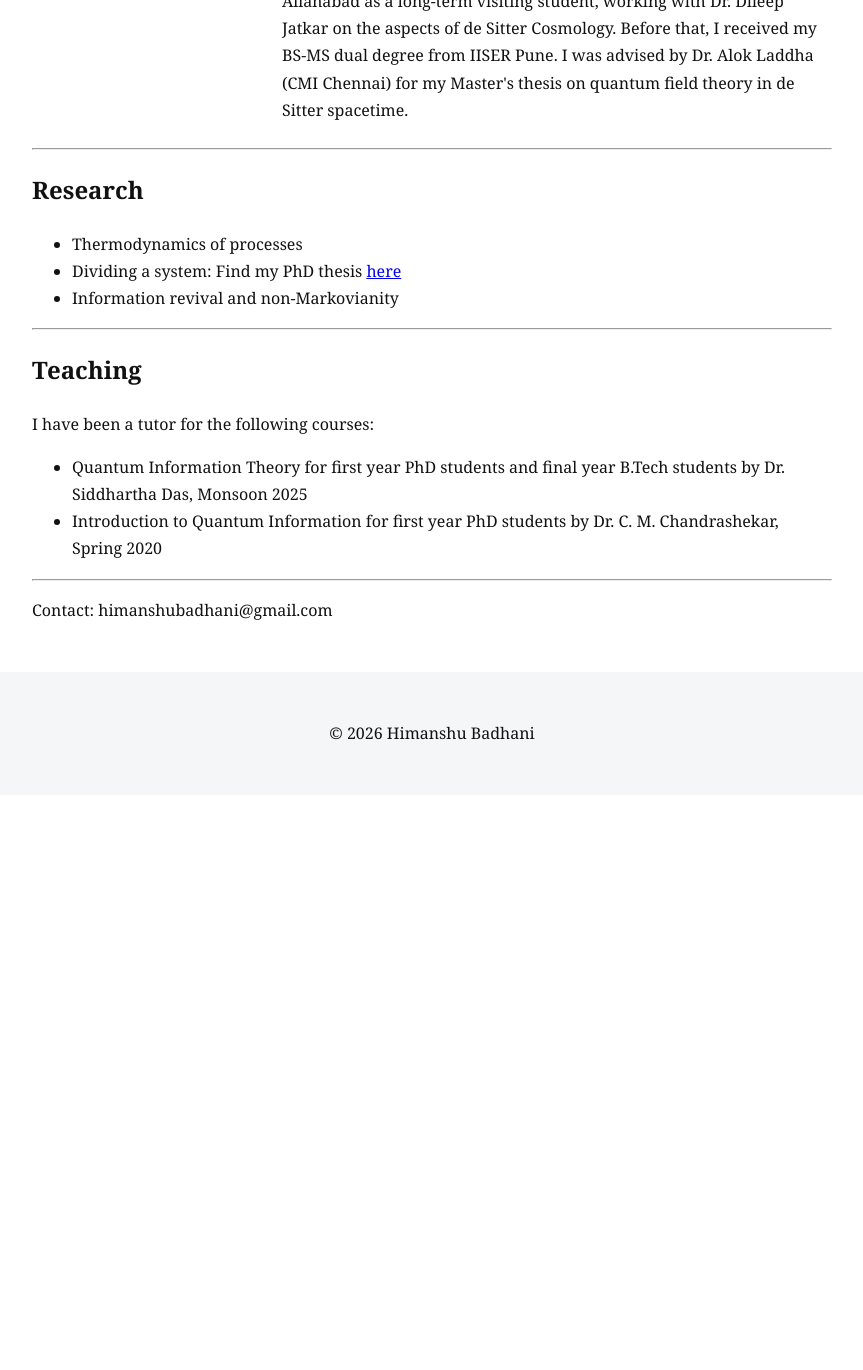
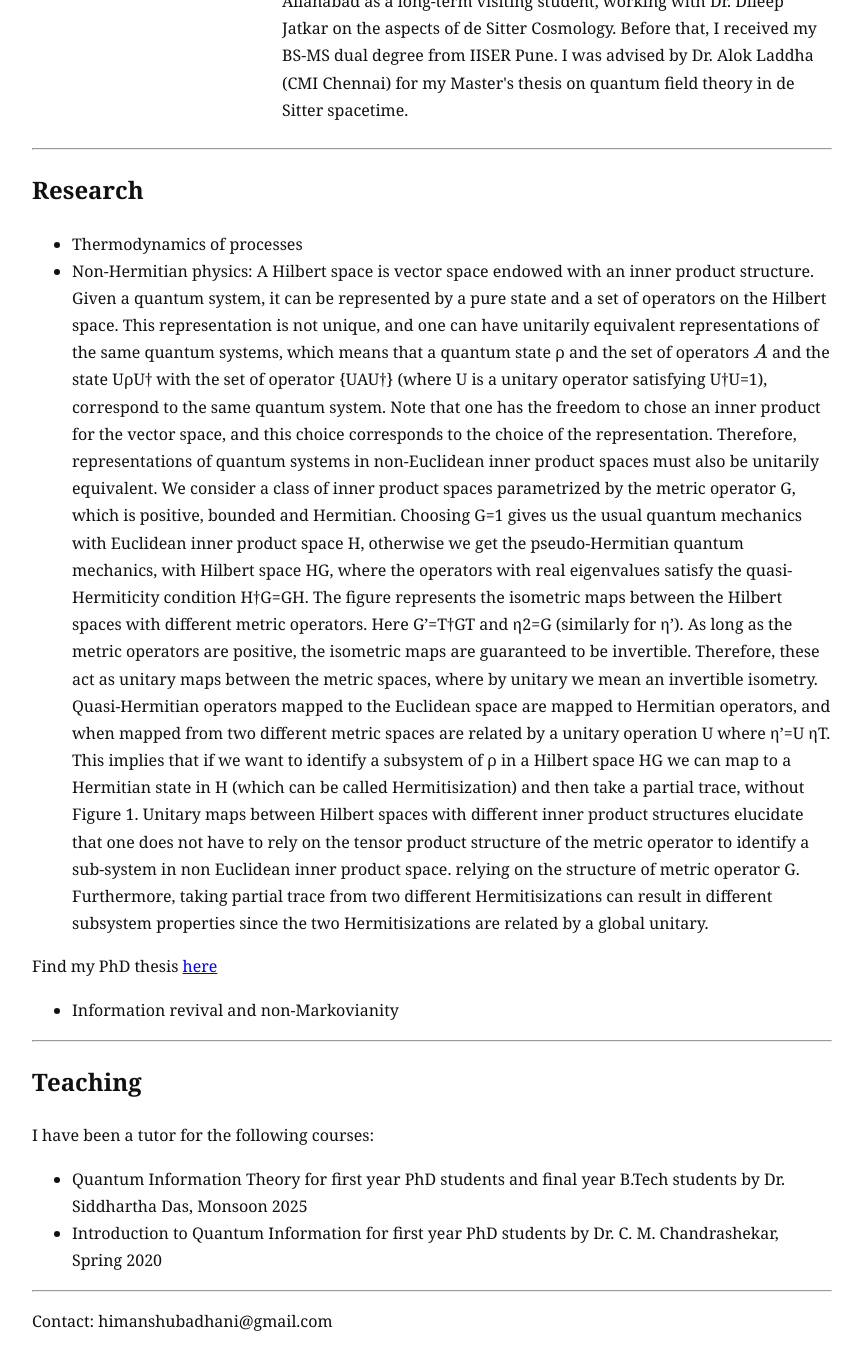
Before and after one commit to himanshubadhani/himanshubadhani.github.io, a Jekyll site: the page built from index.md, in a window 1280 px wide and 1400 px high, scrolled down 498 px. Shown: the top 1370 px of the window, without its empty margins (208-1071 px from the left). Built offline with Jekyll 4.4.1, drawn with Linux system fonts in a browser that asks for light colours; before the commit the page ends 1293 px from its top, so only the background shows below that.

Commit message:
Update index.md

```diff
--- a/index.md
+++ b/index.md
@@ -28,7 +28,38 @@ title: About
 ---
 ## Research
 - Thermodynamics of processes
-- Dividing a system: Find my PhD thesis  <a href="https://www.imsc.res.in/xmlui/handle/123456789/901" target="blank">here</a>
+- Non-Hermitian physics: A Hilbert space is vector space endowed with an inner product structure. Given a quantum system, it can be represented by a pure state and a set of operators on the Hilbert space. This representation is not unique, and one can have unitarily equivalent representations of the same quantum systems, which means that a quantum state ρ and the set of operators $A$ and the state UρU† with the set of operator {UAU†}
+(where U is a unitary operator satisfying U†U=1), correspond to the same quantum system. Note that one
+has the freedom to chose an inner product for the vector space, and this choice corresponds to the choice
+of the representation. Therefore, representations of quantum systems in non-Euclidean inner product
+spaces must also be unitarily equivalent.
+We consider a class of inner product spaces parametrized by the metric operator G, which is positive,
+bounded and Hermitian. Choosing G=1 gives us the usual quantum mechanics with Euclidean inner product
+space H, otherwise we get the pseudo-Hermitian quantum mechanics, with Hilbert space HG, where the
+operators with real eigenvalues satisfy the quasi-Hermiticity
+condition H†G=GH. The figure represents the isometric maps
+between the Hilbert spaces with different metric operators.
+Here G’=T†GT and η2=G (similarly for η’). As long as the
+metric operators are positive, the isometric maps are
+guaranteed to be invertible. Therefore, these act as unitary
+maps between the metric spaces, where by unitary we mean
+an invertible isometry. Quasi-Hermitian operators mapped
+to the Euclidean space are mapped to Hermitian operators,
+and when mapped  from two different metric spaces are
+related by a unitary operation U where  η’=U ηT. This implies
+that if we want to identify a subsystem of ρ in a Hilbert
+space HG we can map to a Hermitian state in H (which can be
+called Hermitisization) and then take a partial trace, without
+Figure 1. Unitary maps between Hilbert spaces with
+different inner product structures elucidate that one
+does not have to rely on the tensor product structure of
+the metric operator to identify a sub-system in non
+Euclidean inner product space.
+relying on the structure of metric operator G. Furthermore, taking partial trace from two different
+Hermitisizations can result in different subsystem properties since the two Hermitisizations are related by a
+global unitary.
+
+Find my PhD thesis  <a href="https://www.imsc.res.in/xmlui/handle/123456789/901" target="blank">here</a>
 - Information revival and non-Markovianity
 
 ---
```
